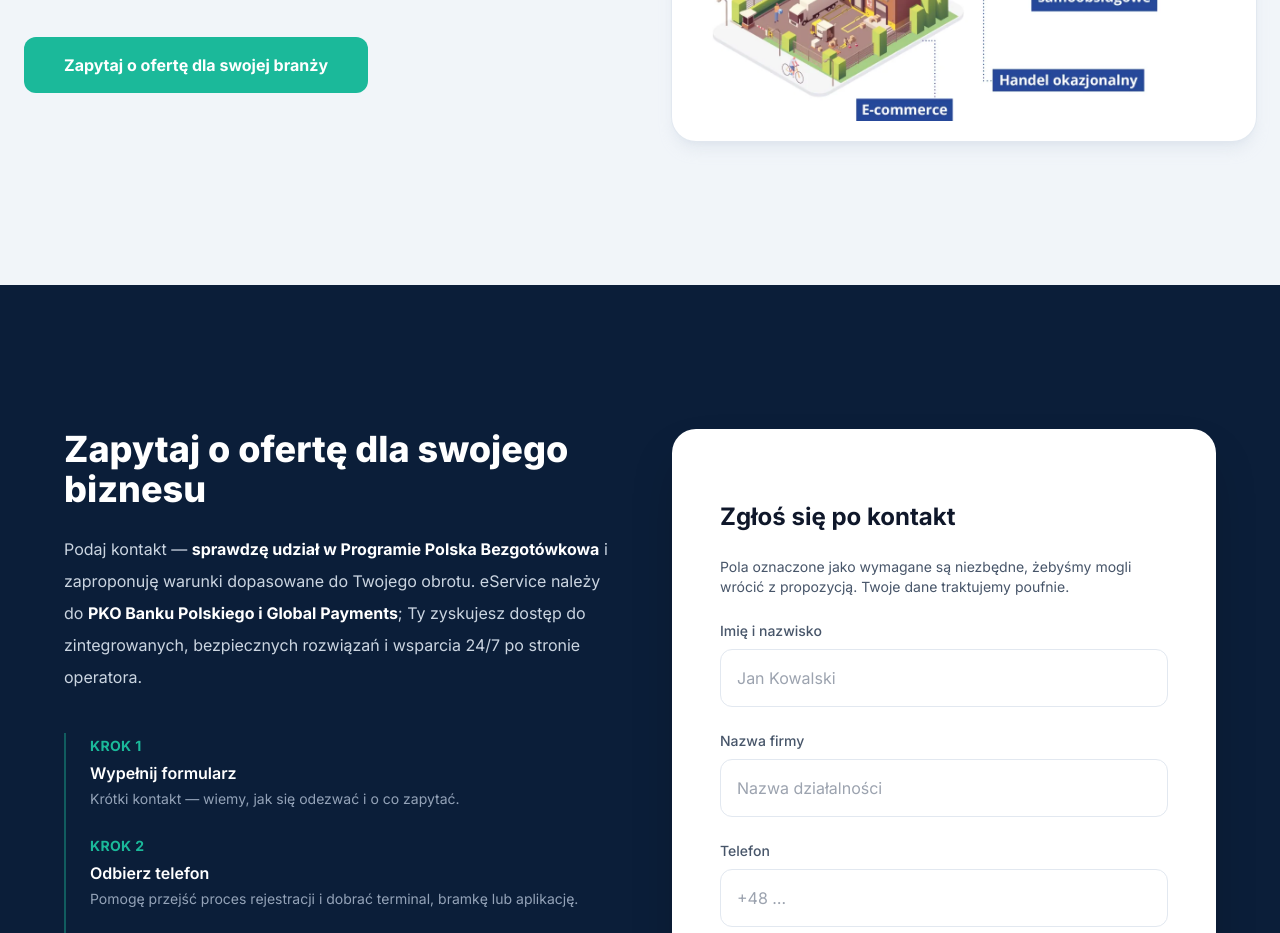
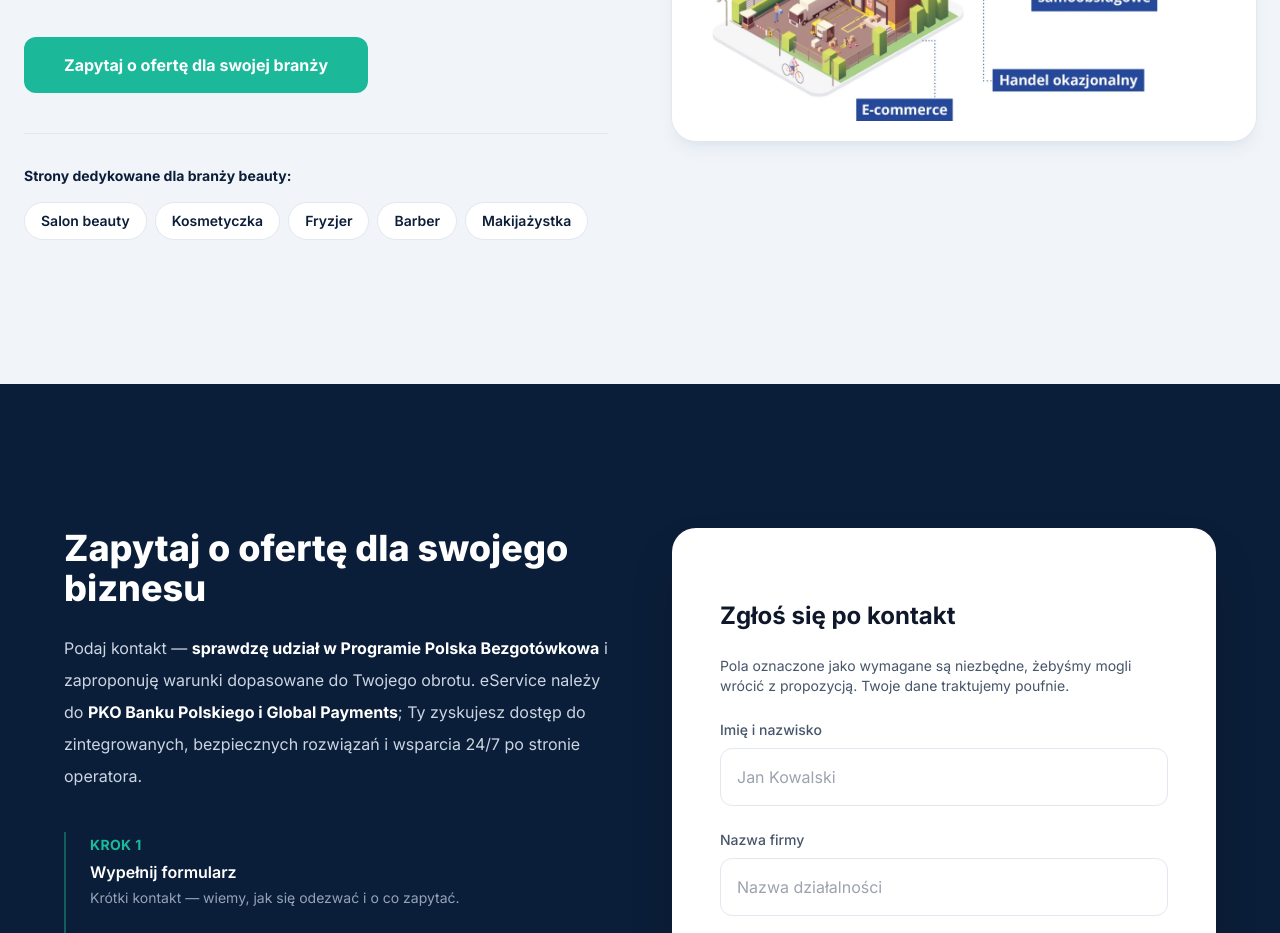
Before and after one commit to addi6x6-tech/terminalTEST2nc843mxgq3o4tg87qhbo3q8gf0m8x3qy872tcr5n, a website: page index.html in a window 1280 px wide. Shown: the part 3020-3953 px from the top of the page. Drawn offline with Linux system fonts and the light colour scheme.

Commit message:
etap-1: linki do LP beauty w sekcji Branże na stronie głównej
- pod CTA w sekcji #branze dodane pigułki-linki do hubu i 4 stron zawodowych
- nawigacja: home -> LP (sekcja Branże), LP -> home (logo)

```diff
--- a/index.html
+++ b/index.html
@@ -275,6 +275,17 @@
             <a href="#dane-kontaktowe" class="inline-block bg-esAccent text-white px-10 py-4 rounded-xl font-bold hover:opacity-90 transition">
                 Zapytaj o ofertę dla swojej branży
             </a>
+
+            <div class="mt-10 pt-8 border-t border-slate-200">
+                <p class="text-sm font-bold text-esBlue mb-4">Strony dedykowane dla branży beauty:</p>
+                <div class="flex flex-wrap gap-2">
+                    <a href="/terminal-dla-branzy-beauty/" class="text-sm font-semibold text-esBlue bg-white border border-slate-200 px-4 py-2 rounded-full hover:border-esAccent hover:text-esAccent transition">Salon beauty</a>
+                    <a href="/terminal-dla-kosmetyczki/" class="text-sm font-semibold text-esBlue bg-white border border-slate-200 px-4 py-2 rounded-full hover:border-esAccent hover:text-esAccent transition">Kosmetyczka</a>
+                    <a href="/terminal-dla-fryzjera/" class="text-sm font-semibold text-esBlue bg-white border border-slate-200 px-4 py-2 rounded-full hover:border-esAccent hover:text-esAccent transition">Fryzjer</a>
+                    <a href="/terminal-dla-barbera/" class="text-sm font-semibold text-esBlue bg-white border border-slate-200 px-4 py-2 rounded-full hover:border-esAccent hover:text-esAccent transition">Barber</a>
+                    <a href="/terminal-dla-makijazystki/" class="text-sm font-semibold text-esBlue bg-white border border-slate-200 px-4 py-2 rounded-full hover:border-esAccent hover:text-esAccent transition">Makijażystka</a>
+                </div>
+            </div>
         </div>
 
         <figure class="rounded-3xl bg-white p-3 sm:p-5 shadow-lg shadow-slate-300/40 ring-1 ring-slate-200/90 overflow-hidden">
```
Also changed, not shown: dist/styles.css.
